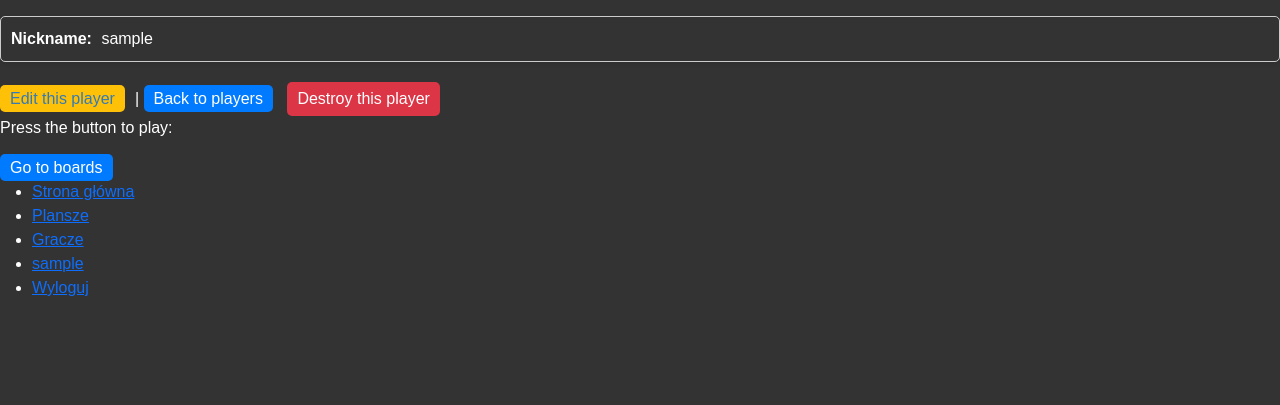
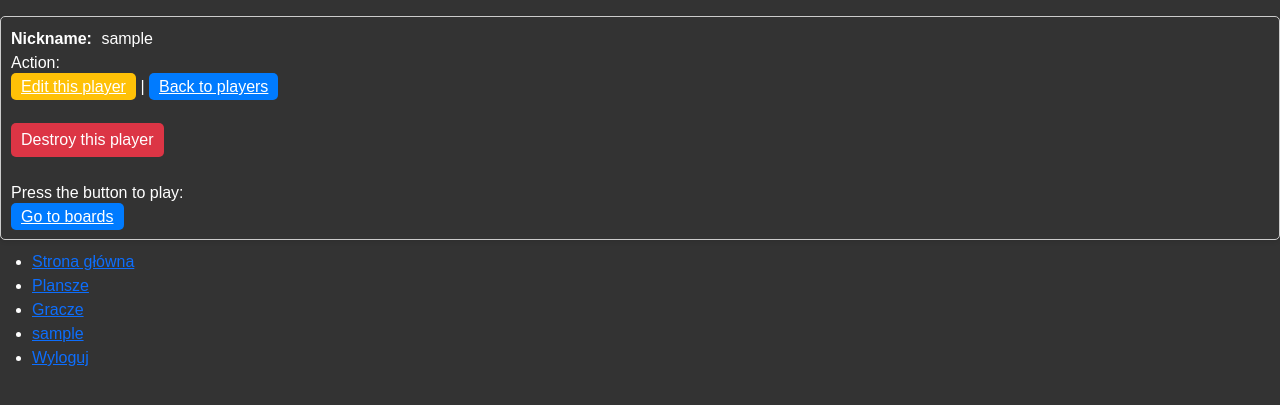
Before and after one commit to MaciejM934/Chess_project_final, a Rails app: page /players/1 in a window 1280 px wide. Shown: the top 405 px of the page. Run offline with Rails 7, Linux system fonts and the light colour scheme; the visitor is signed in with stand-in values (Sample User, id 1); data comes from the database, SQL or seed files in the repository; style sheets or scripts are compiled from the project's sources; some libraries are stand-ins or nearby versions.

Commit message:
coraz ladnie

```diff
--- a/app/views/players/_player.html.erb
+++ b/app/views/players/_player.html.erb
@@ -22,14 +22,15 @@
   <p>
     <strong>Nickname:</strong>
     <span><%= player.nickname %></span>
+    <p>Action:</p>
+    <%= link_to "Edit this player", edit_player_path(player), class: "edit-button" %> |
+    <%= link_to "Back to players", players_path, class: "back-button", style: "color: white" %>
+    <p>&nbsp;</p>
+    <%= form_with(model: player, url: player_path(player), method: :delete, data: { confirm: "Are you sure?" }) do |form| %>
+      <%= form.submit "Destroy this player", class: "destroy-button" %>
+    <% end %>
+    <p>&nbsp;</p>
+    <p>Press the button to play:</p>
+    <%= link_to "Go to boards", boards_path, class: "back-button", style: "color: white" %>
   </p>
 </div>
-
-<div class="player-actions">
-<%= link_to "Edit this player", edit_player_path(player), class: "edit-button" %>|
-  <%= link_to "Back to players", players_path, class: "back-button", style: "color: white" %>
-  <%= button_to "Destroy this player", @player, method: :delete, class: "destroy-button" %>
-  <p>Press the button to play:</p>
-  <%= link_to "Go to boards", boards_path, class: "back-button", style: "color: white" %>
-
-</div>
--- a/app/views/players/index.html.erb
+++ b/app/views/players/index.html.erb
@@ -43,7 +43,8 @@
 <div class="players-container" id="players">
   <% @players.each do |player| %>
     <div class="player-details">
-      <%= render player %>
+      <strong>Nickname:</strong>
+      <span><%= player.nickname %></span>
       <p>
         <%= link_to "Show this player", player %>
       </p>
```
